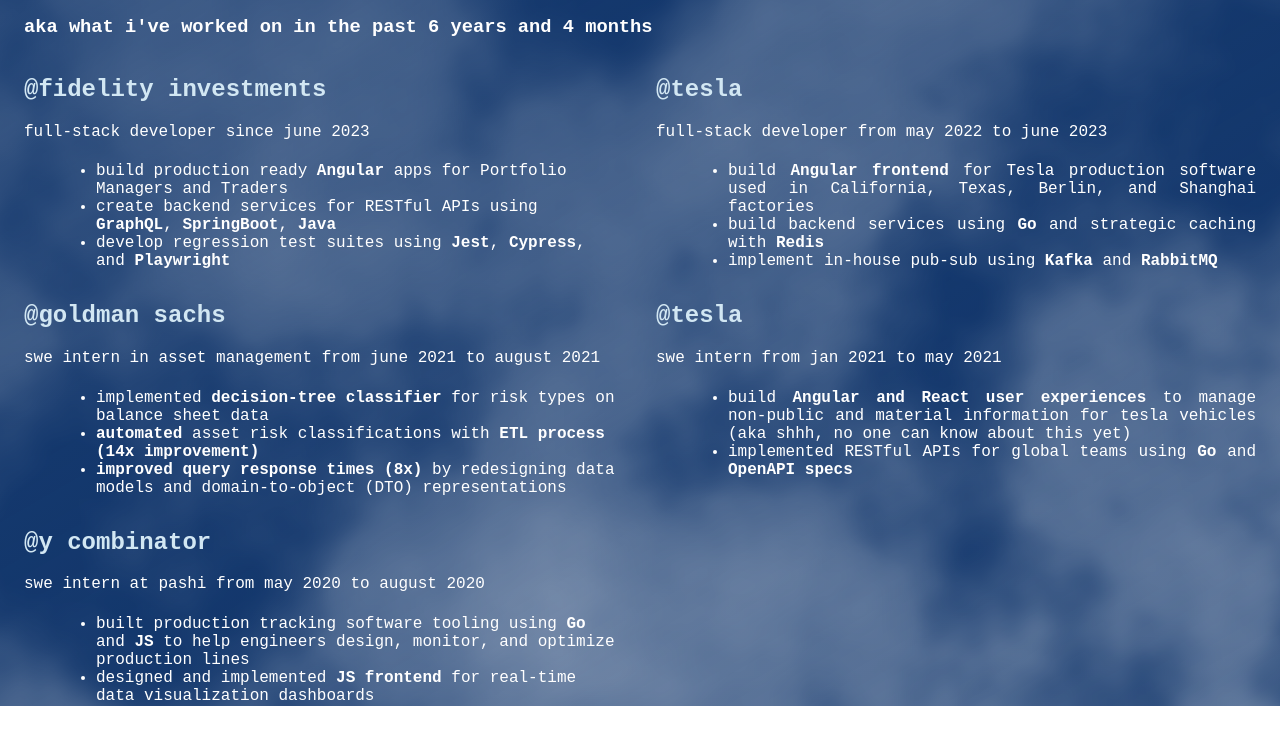
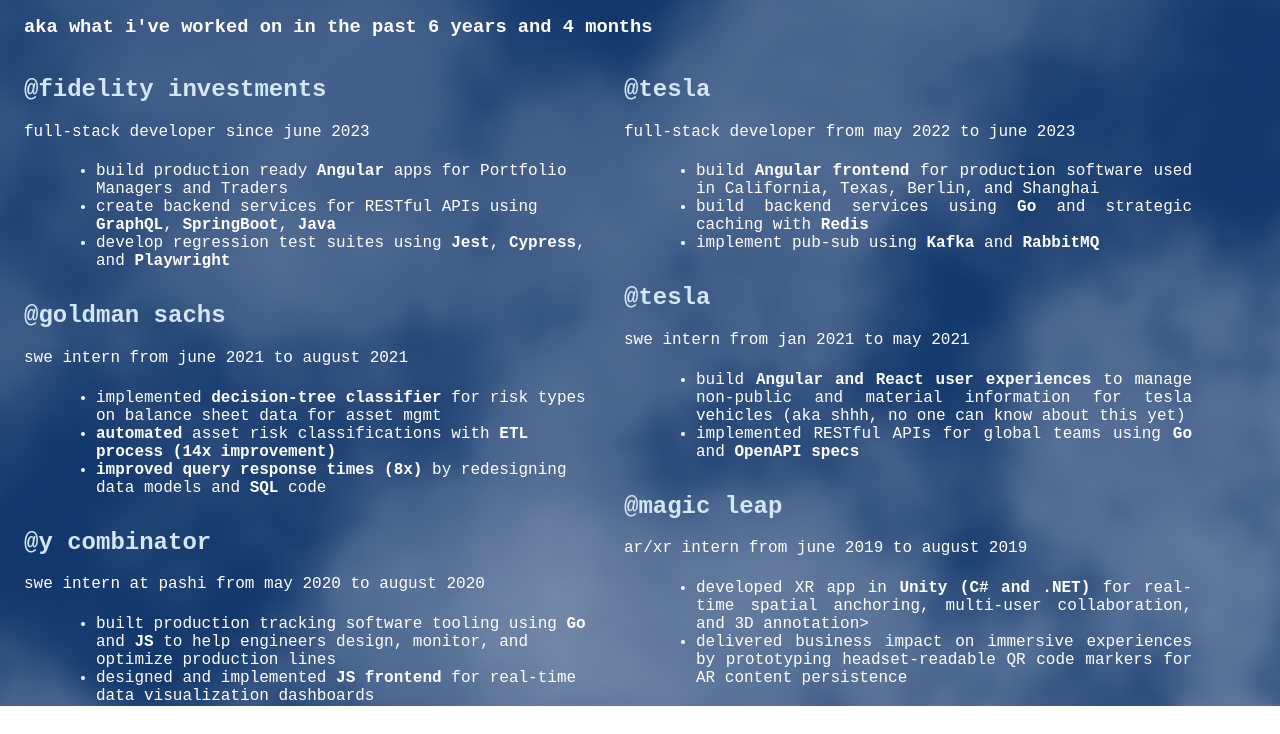
Before and after one commit to SinhaVinita/SinhaVinita.github.io, a plain HTML site: page pages/experience.html in a window 1280 px wide. Shown: the part 94-828 px from the top of the page. Drawn offline with Linux system fonts and the light colour scheme.

Commit message:
Update aboout me and add magic leap

```diff
--- a/pages/experience.html
+++ b/pages/experience.html
@@ -137,14 +137,14 @@
                 @goldman sachs
             </h2>
             <h4 style="font-weight: 500; margin-top: 0.5em;">
-                swe intern in asset management from june 2021 to august 2021
+                swe intern from june 2021 to august 2021
             </h4>
             <div style="font-weight: 500; margin-left: 2em;">
             <ul>
-                <li> implemented <b>decision-tree classifier</b> for risk types on balance sheet data</li>
+                <li> implemented <b>decision-tree classifier</b> for risk types on balance sheet data for asset mgmt</li>
 <!--                <li> replaced hard-coded filtering logic with custom <b>SAP IQ refiner</b> for data lake ingestion and warehouse process</li>-->
                 <li> <b>automated</b> asset risk classifications with <b>ETL process</b> <b>(14x improvement)</b></li>
-                <li> <b>improved query response times (8x)</b> by redesigning data models and domain-to-object (DTO) representations</li>
+                <li> <b>improved query response times (8x)</b> by redesigning data models and <b>SQL</b> code</li>
             </ul>
             </div>
         </section>
@@ -163,7 +163,7 @@
             </div>
         </section>
     </div>
-    <div style="flex: 1; text-align: justify">
+    <div style="flex: 1; text-align: justify; padding-right: 4em">
         <section id="tesla" style="max-width: 60em; margin-bottom: 2em;">
             <h2 style="color: #d2e7f3;">
                 @tesla
@@ -173,9 +173,9 @@
             </h4>
             <div style="font-weight: 500; margin-left: 2em;">
             <ul>
-                <li> build <b>Angular frontend</b> for Tesla production software used in California, Texas, Berlin, and Shanghai factories</li>
+                <li> build <b>Angular frontend</b> for production software used in California, Texas, Berlin, and Shanghai</li>
                 <li> build backend services using <b>Go</b> and strategic caching with <b>Redis</b></li>
-                <li> implement in-house pub-sub using <b>Kafka</b> and <b>RabbitMQ</b></li>
+                <li> implement pub-sub using <b>Kafka</b> and <b>RabbitMQ</b></li>
             </ul>
             </div>
         </section>
@@ -191,6 +191,21 @@
             <li> build <b>Angular and React user experiences</b>  to manage non-public and material information for tesla vehicles (aka shhh, no one can know about this yet)</li>
             <li> implemented RESTful APIs for global teams using <b>Go</b> and <b>OpenAPI specs</b></li>
             </ul>
+            </div>
+        </section>
+<!--        <div style="display: flex; flex-grow: 1"></div>-->
+        <section id="magicLeap" style="max-width: 60em; margin-bottom: 2em;">
+            <h2 style="color: #d2e7f3;">
+                @magic leap
+            </h2>
+            <h4 style="font-weight: 500; margin-top: 0.5em;">
+                ar/xr intern from june 2019 to august 2019
+            </h4>
+            <div style="font-weight: 500; margin-left: 2em;">
+                <ul>
+                    <li> developed XR app in <b>Unity (C# and .NET) </b> for real-time spatial anchoring, multi-user collaboration, and 3D annotation></li>
+                    <li> delivered business impact on immersive experiences by prototyping headset-readable QR code markers for AR content persistence</li>
+                </ul>
             </div>
         </section>
     </div>
```
Also changed, not shown: index.html (+17 -8 lines).
